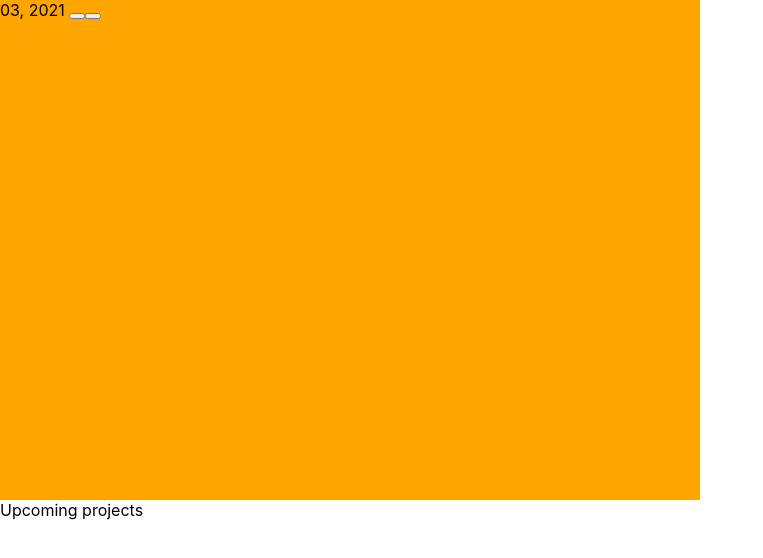
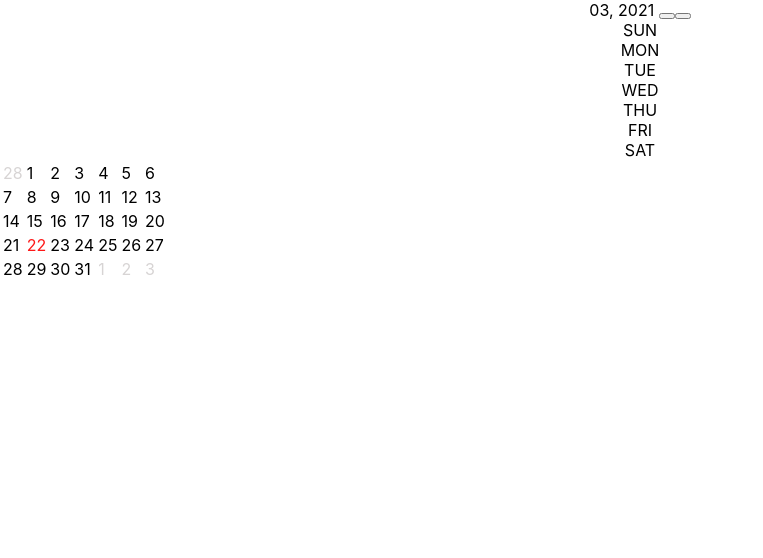
Before and after one commit to g0garden/React-Calender, a React (Create React App) app in the folder calender/: page / in a window 1280 px wide. Shown: the top 558 px of the page, without its empty margins (0-763 px from the left). Built offline with nearby package versions, Linux system fonts and the light colour scheme.

Commit message:
change:Calender 구조

```diff
--- a/calender/src/App.js
+++ b/calender/src/App.js
@@ -1,7 +1,10 @@
 import React  from 'react';
 import ReactDOM from 'react-dom';
-import CalHeader from "./CalHeader";
 import { Component } from 'react';
+import styled from "styled-components";
+
+import CalBody from './CalBody';
+import CalHeader from './CalHeader';
 
 class App extends Component {
   constructor(props){
@@ -15,13 +18,17 @@ class App extends Component {
         <div className="Container">
           <div className="Calender">
             <CalHeader/>
+            <CalBody/>
           </div>
           <div className="Upcoming">
-          Upcoming projects
+            {/* <Upcoming/> */}
           </div>
         </div>
     );
   }
 }
 
+
+
+
 export default App;
--- /dev/null
+++ b/calender/src/CalBody.js
@@ -0,0 +1,66 @@
+import './App.css';
+import {useState} from 'react';
+import moment from 'moment';
+import styled from "styled-components";
+
+const CalBody =()=>{
+
+    const [getMoment, setMoment]=useState(moment());
+    const today = getMoment; //today == moment()
+
+    const firstWeek = today.clone().startOf('month').week(); //그 달의 시작하는 주
+    const lastWeek = today.clone().endOf('month').week() === 1 ? 53 : today.clone().endOf('month').week(); //끝주
+    //1년은 52주가 존재하고 며칠이 더 있다, 이 부분을 달력은 53주로써 표현해야 하지만 moment()는 내년의 첫 주인 1로 표시하기 때문에
+    // 마지막 주가 1이라면 53으로 표시
+
+    //반복문을 사용하여 해당 달의 총주의 수만큼 반복문을 실행하고 테이블의 내용을 배열에 추가합니다.
+    const calendarArr=()=>{
+        let result = [];
+        let week = firstWeek;
+        for ( week; week <= lastWeek; week++){
+
+            result = result.concat(
+            <tr key={week}> { Array(7).fill(0).map((data, index) => {
+                let days = today.clone().startOf('year').week(week).startOf('week').add(index, 'day'); //d로해도되지만 직관성
+
+            //오늘이 달력 표기일과 같다 같으면 오늘이지
+            if(moment().format('YYYYMMDD') === days.format('YYYYMMDD')){
+                return(
+                <td key={index} style={{color:'#FE1818'}} >
+                    <span>{days.format('D')}</span>
+                </td>
+                );
+            }else if(days.format('MM') !== today.format('MM')){
+                return(
+                <td key={index} style={{color:'#D7D4D4'}} >
+                    <span>{days.format('D')}</span>
+                </td>
+                );
+            }else{
+                return(
+                <td key={index}  >
+                    <span>{days.format('D')}</span>
+                </td>
+                );
+                }
+            })
+        }
+            </tr>
+            );
+            }
+        return result;
+        }
+
+    return (
+        <div>
+            <table>
+            <tbody>
+                {calendarArr()}
+            </tbody>
+            </table>
+        </div>
+    );
+}
+
+
+export default CalBody;
--- a/calender/src/CalHeader.js
+++ b/calender/src/CalHeader.js
@@ -1,18 +1,19 @@
-
+import React, { Component } from 'react';
+import './App.css';
 import {useState} from 'react';
-import moment, { calendarFormat } from 'moment';
+import moment from 'moment';
 import styled from "styled-components";
 
-    const CalHeader =(props)=>{
+const CalHeader =()=>{
 
     const [getMoment, setMoment]=useState(moment());
-        const today = getMoment;    // today == moment()   입니다.
+    const today = getMoment; //today == moment()
 
-    return(
+    return (
         <div className="App">
-        <Control>
             <div className="control">
                 <span>{today.format('MM, YYYY')}</span>  {/*월 영어로 바꿔주기*/}
+                {/* */}
                 <button onClick={()=>{ setMoment(getMoment.clone().subtract(1, 'month')) }}>
                     <i className="fas fa-chevron-left"/>
                 </button>
@@ -20,15 +21,19 @@ import styled from "styled-components";
                     <i className="fas fa-chevron-right"/>
                 </button >
             </div>
-        </Control>
+            <div>
+                <div className="days">
+                    <div>SUN</div>
+                    <div>MON</div>
+                    <div>TUE</div>
+                    <div>WED</div>
+                    <div>THU</div>
+                    <div>FRI</div>
+                    <div>SAT</div>
+                </div>
+            </div>
         </div>
         );
     }
 
-const Control = styled.div`
-    width: 700px;
-    height: 500px;
-    background-color: orange;
-`;
-
 export default CalHeader;
```
Also changed, not shown: calender/src/CalForm.js (deleted, +0 -33 lines). Lines whose indentation alone changed are shown as unchanged.
